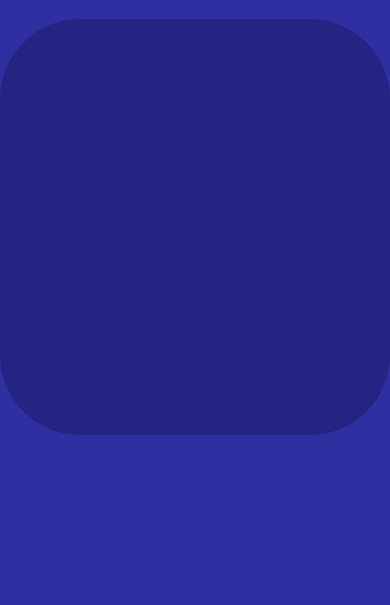
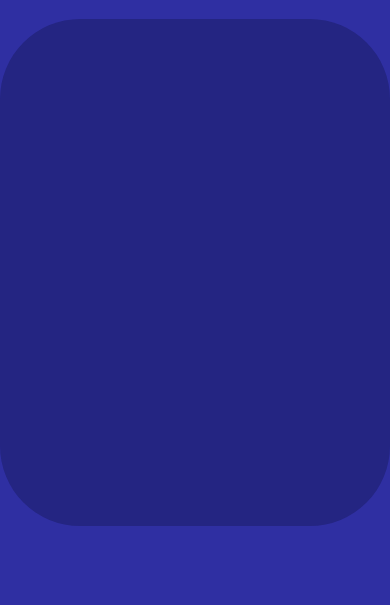
Before and after one commit to 51Sirius/MathSite, a Flask app: page /rating in a window 390 px wide. Shown: the part 239-844 px from the top of the page. Run offline with Flask 2, Linux system fonts and the light colour scheme.

Commit message:
Adaptation rating menu

```diff
--- a/static/css/rating.css
+++ b/static/css/rating.css
@@ -47,3 +47,19 @@ main {
     font-size: 3vh;
     text-align: center;
 }
+
+@media screen and (max-width: 640px) {
+    .user-name {
+        font-size: 3vh;
+    }
+    .user-score {
+        font-size: 2vh;
+    }
+}
+
+@media screen and (max-width: 460px) {
+    .page-rating {
+        padding: 10vh 10vw 10vh 10vw;
+        width: 100%;
+    }
+}
```
